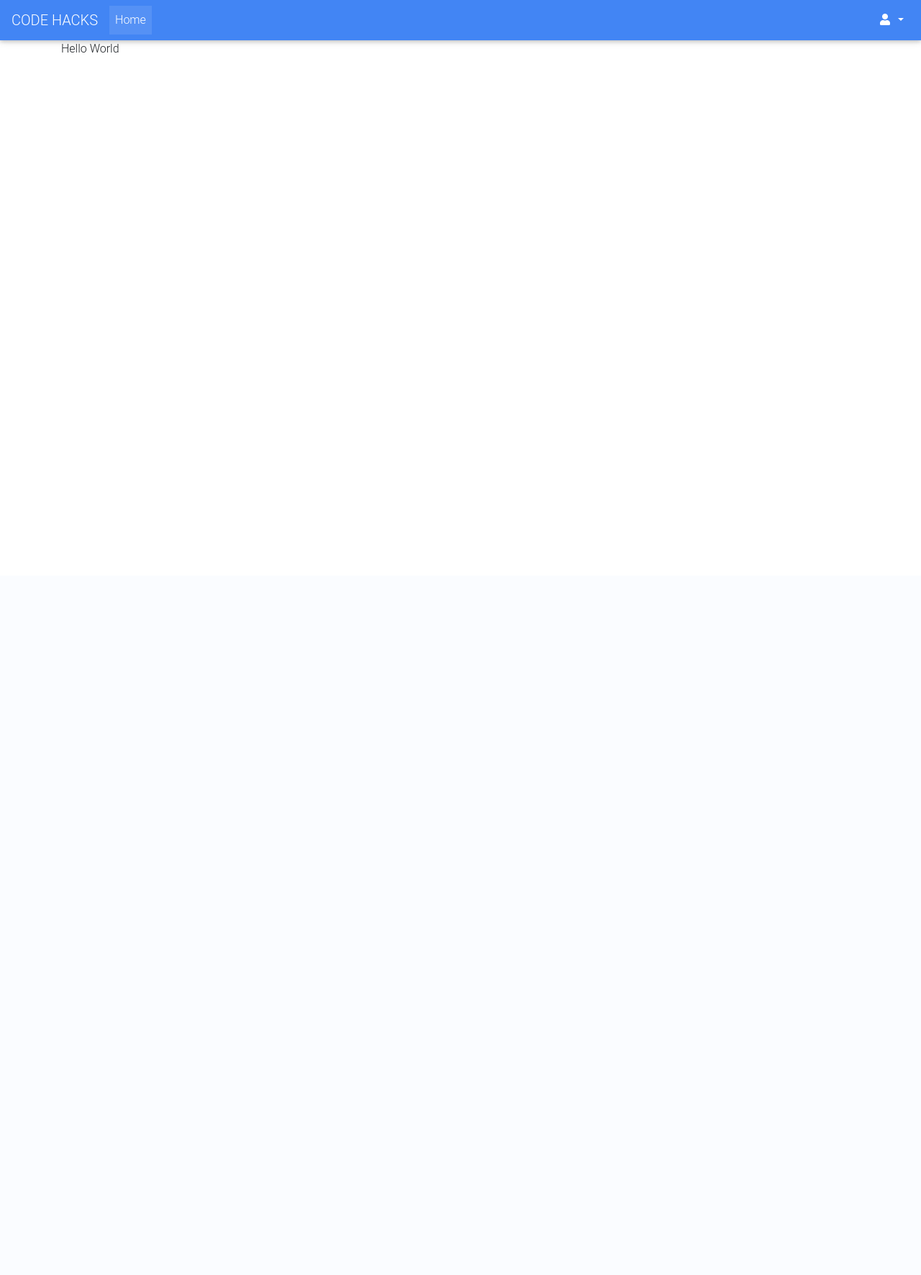
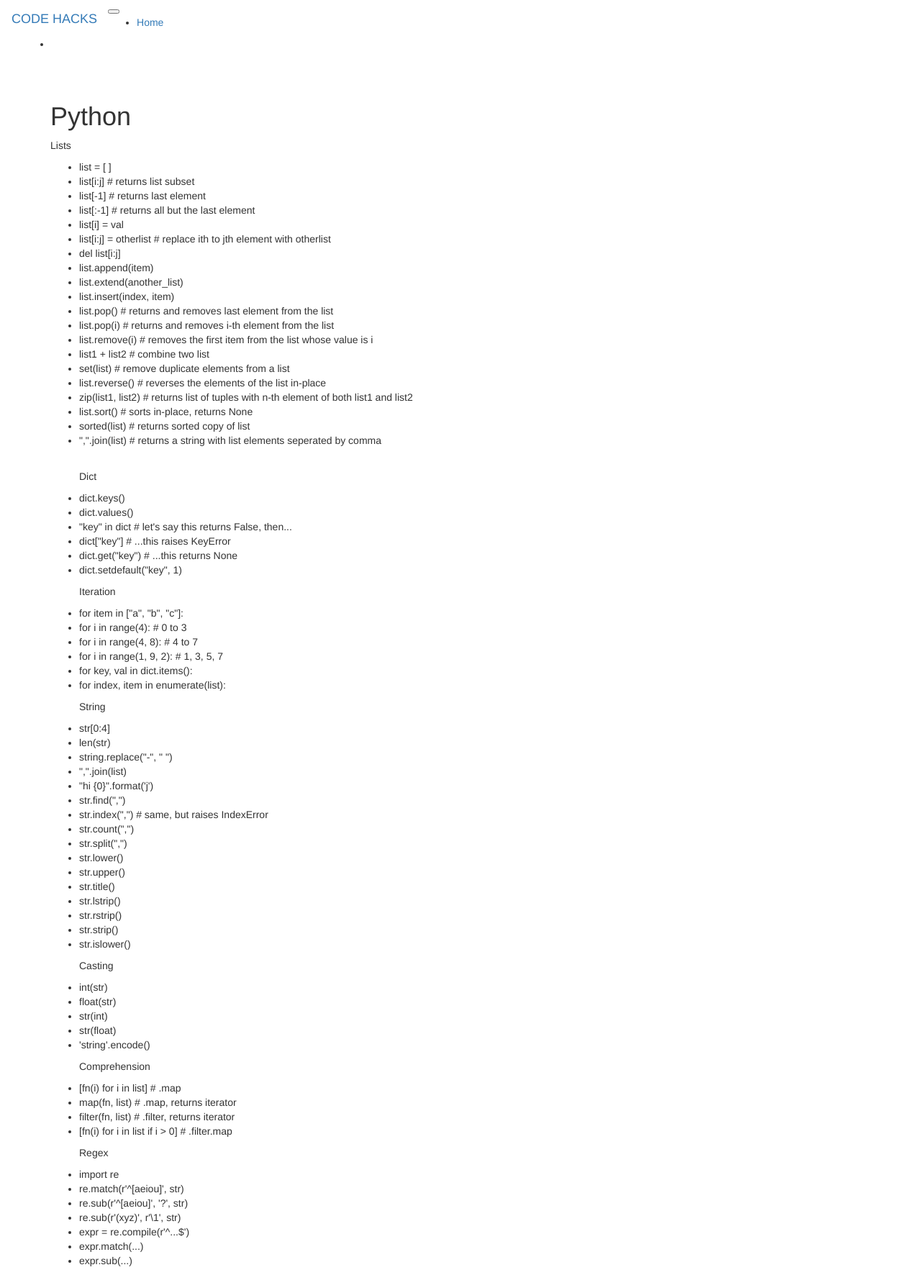
Before and after one commit to mangowilliam/mangos, a Flask app: page / in a window 1280 px wide. Shown: the whole page at 72% size. Before the commit the page ends 73 px from the top, so only its background shows below. Run offline with Flask 2, Linux system fonts and the light colour scheme; parts of the project's set-up code (start-up, migrations or seed data) failed here and were passed over; some libraries are stand-ins or nearby versions.

Commit message:
Add Python cheatsheet

```diff
--- a/app/__init__.py
+++ b/app/__init__.py
@@ -1,4 +1,3 @@
-
 from flask import Flask
 from config import config_options
 from flask_bootstrap import Bootstrap
@@ -13,9 +12,9 @@
 bootstrap = Bootstrap()
 db = SQLAlchemy()
 
-def create_app(config_state):
+def create_app(config_name):
     app = Flask(__name__)
-    app.config.from_object(config_options[config_state])
+    app.config.from_object(config_options[config_name])
 
 
     bootstrap.init_app(app)
--- a/app/templates/base.html
+++ b/app/templates/base.html
@@ -1,3 +1,4 @@
+{% extends 'bootstrap/base.html'%}
 <!DOCTYPE html>
 <html>
 
--- a/app/templates/index.html
+++ b/app/templates/index.html
@@ -6,7 +6,100 @@
 {% endblock %}
 
 {% block content %}
-<div class="container"><p>Hello World</p></div>
+<div class="container">
+  <h1>Python</h1>
+  <p>Lists</p>
+  <ul>
+    <li>list = [ ]</li>
+    <li>list[i:j]  # returns list subset</li>
+    <li>list[-1]   # returns last element</li>
+    <li>list[:-1]  # returns all but the last element
+    </li>
+    <li>list[i] = val</li>
+    <li>list[i:j] = otherlist  # replace ith to jth element with otherlist</li>
+    <li>del list[i:j]</li>
+
+    <li>list.append(item)</li>
+    <li>list.extend(another_list)</li>
+    <li>list.insert(index, item)</li>
+    <li>list.pop()        # returns and removes last element from the list</li>
+    <li>list.pop(i)       # returns and removes i-th element from the list</li>
+    <li>list.remove(i)    # removes the first item from the list whose value is i</li>
+    <li>list1 + list2     # combine two list    </li>
+    <li>set(list)         # remove duplicate elements from a list</li>
+    <li>list.reverse()    # reverses the elements of the list in-place</li>
+
+    <li>zip(list1, list2)  # returns list of tuples with n-th element of both list1 and list2</li>
+    <li>list.sort()        # sorts in-place, returns None</li>
+    <li>sorted(list)       # returns sorted copy of list</li>
+    <li>",".join(list)     # returns a string with list elements seperated by comma</li>
+  </ul>
+  <ul></br>
+    <p>Dict</p>
+    <li>dict.keys()</li>
+    <li>dict.values()</li>
+    <li>"key" in dict    # let's say this returns False, then...</li>
+    <li>dict["key"]      # ...this raises KeyError</li>
+    <li>dict.get("key")  # ...this returns None
+      </li>
+    <li>dict.setdefault("key", 1)
+      </li>
+  </ul>
+  <ul>
+    <p>Iteration</p>
+    <li>for item in ["a", "b", "c"]:</li>
+    <li>for i in range(4):        # 0 to 3</li>
+    <li>for i in range(4, 8):     # 4 to 7</li>
+    <li>for i in range(1, 9, 2):  # 1, 3, 5, 7</li>
+    <li>for key, val in dict.items():</li>
+    <li>for index, item in enumerate(list):</li>
+  </ul>
+  <ul>
+    <p>String</p>
+      <li>str[0:4]</li>
+      <li>len(str)</li>
+      <li>string.replace("-", " ")</li>
+      <li>",".join(list)</li>
+      <li>"hi {0}".format('j')</li>
+      <li>str.find(",")</li>
+      <li>str.index(",")   # same, but raises IndexError</li>
+      <li>str.count(",")</li>
+      <li>str.split(",")</li>
+      <li>str.lower()</li>
+      <li>str.upper()</li>
+      <li>str.title()</li>
+      <li>str.lstrip()
+        </li>
+      <li>str.rstrip()</li>
+      <li>str.strip()</li>
+      <li>str.islower()</li>
+  </ul>
+  <ul>
+    <p>Casting</p>
+    <li>int(str)</li>
+    <li>float(str)</li>
+    <li>str(int)</li>
+    <li>str(float)</li>
+    <li>'string'.encode()</li>
+  </ul>
+  <ul>
+    <p>Comprehension</p>
+    <li>[fn(i) for i in list]            # .map</li>
+    <li>map(fn, list)                    # .map, returns iterator </li>
+    <li>filter(fn, list)                 # .filter, returns iterator</li>
+    <li>[fn(i) for i in list if i > 0]   # .filter.map</li>
+  </ul>
+  <ul>
+    <p>Regex</p>
+    <li>import re </li>
+    <li>re.match(r'^[aeiou]', str)</li>
+    <li>re.sub(r'^[aeiou]', '?', str)</li>
+    <li>re.sub(r'(xyz)', r'\1', str)</li>
+    <li>expr = re.compile(r'^...$')</li>
+    <li>expr.match(...)</li>
+    <li>expr.sub(...)</li>
+  </ul>
+</div>
 
 
 
--- /dev/null
+++ b/app/templates/python.html
@@ -0,0 +1,2 @@
+<h1>Python Cheatsheet</h1>
+<p></p>
--- a/manage.py
+++ b/manage.py
@@ -1,5 +1,4 @@
 import unittest
-from flask_script import Manager,Server
 from app import create_app,db
 from  flask_migrate import Migrate, MigrateCommand
 
--- a/virtual/pyvenv.cfg
+++ b/virtual/pyvenv.cfg
@@ -1,3 +1,3 @@
 home = /usr/bin
 include-system-site-packages = false
-version = 3.6.7
+version = 3.6.8
```
